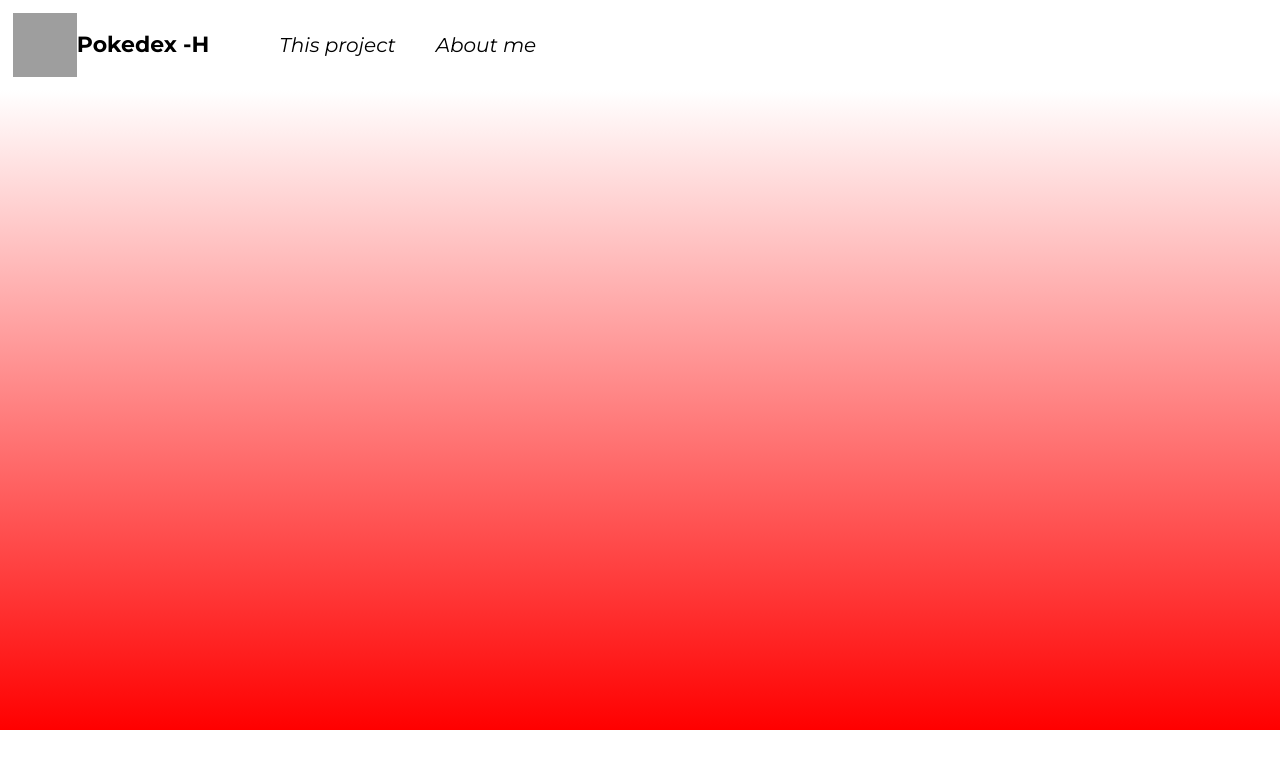
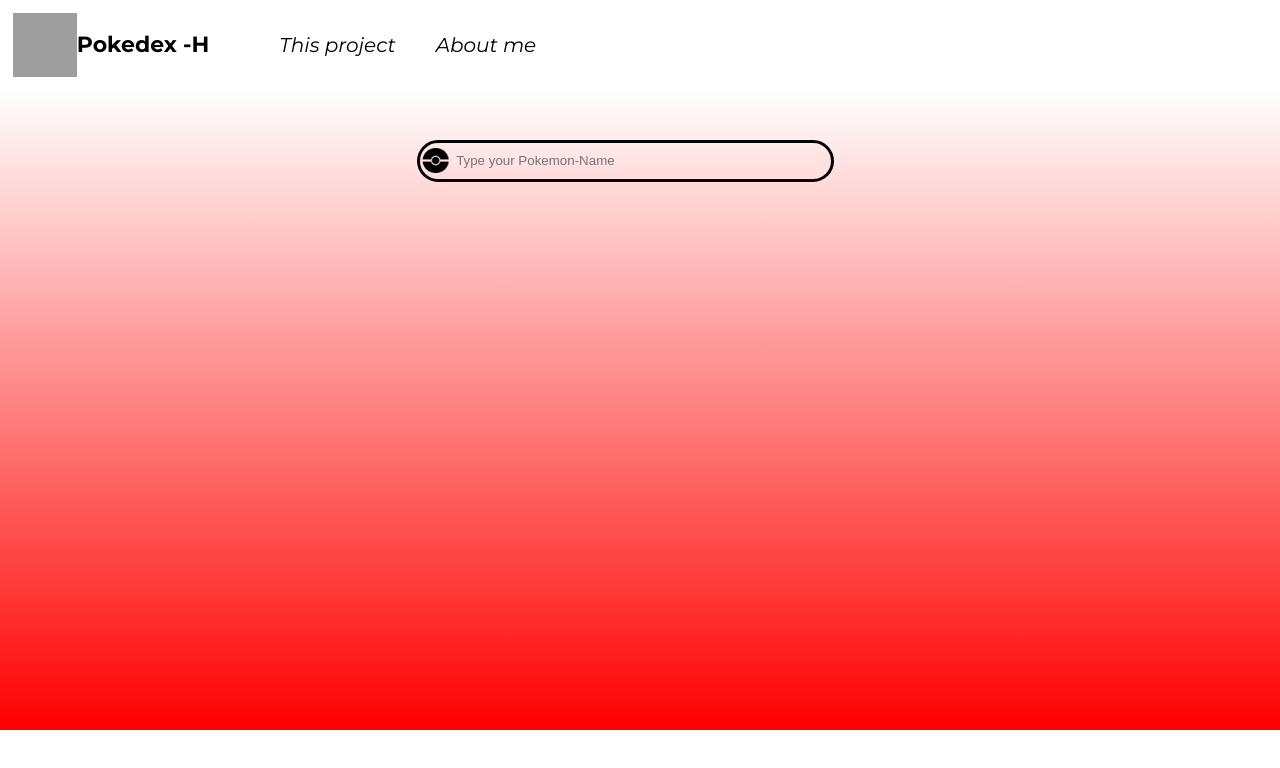
Before and after one commit to RafaelFF6844/Pokedex-H, a React (Vite) app: page / in a window 1280 px wide. Shown: the top 768 px of the page. Built offline with nearby package versions, Linux system fonts and the light colour scheme; grey boxes are pictures that could not be loaded.

Commit message:
Search bar (style)

```diff
--- a/src/App.css
+++ b/src/App.css
@@ -76,10 +76,9 @@
 
   .nav-items div{
     margin: 10px;
-    font-size: 100% ;
+    font-size: 70% ;
 
   }
-
   .content{
 
     height: 100vw; /* Adjust height as needed */
--- a/src/App.jsx
+++ b/src/App.jsx
@@ -1,4 +1,5 @@
 import { useState } from 'react'
+import Search from './components/search'
 import './App.css'
 
 function App() {
@@ -17,7 +18,7 @@
       </div>
 
       <div className='content'>
-
+        <Search />
       </div>
     </>
   )
--- /dev/null
+++ b/src/components/search.jsx
@@ -0,0 +1,15 @@
+import { useState } from 'react'
+import '../styles/search.css'
+
+
+const Search = () => {
+
+return(
+    <div className='searchbar'>
+        <input className='icon' placeholder='   Type your Pokemon-Name'  />
+    </div>
+)
+
+}
+
+ export default Search;
--- /dev/null
+++ b/src/styles/search.css
@@ -0,0 +1,48 @@
+
+.searchbar{
+
+}
+
+.searchbar input{
+    border-radius:22px;
+    border: 3px solid black;
+
+    outline:none;
+    display:inline-block;
+    width: 30%;
+    height:34px;
+    vertical-align:middle;
+
+    position: relative;
+    top: 50px;
+    left: 32.6%;
+
+    text-align: center;
+
+}
+
+.searchbar input:focus::placeholder {
+    color: transparent;
+  }
+
+.searchbar input::placeholder {
+    text-align: left; /* Alinea el placeholder a la izquierda */
+    direction: ltr; /* Restaura la dirección del texto del placeholder a izquierda a derecha */
+}
+
+.icon{
+    padding-left: 25px;
+    background: url("../img/pokeicon.png") no-repeat left;
+    background-size: 30px;
+}
+
+
+/* For screens narrower than 600px */
+@media screen and (max-width: 600px) {
+    /* CSS rules here */
+
+    .searchbar input{
+        width: 40%;
+        left: 23.9%;
+    }
+}
```
Also changed, not shown: src/img/pokeicon.png (added).
